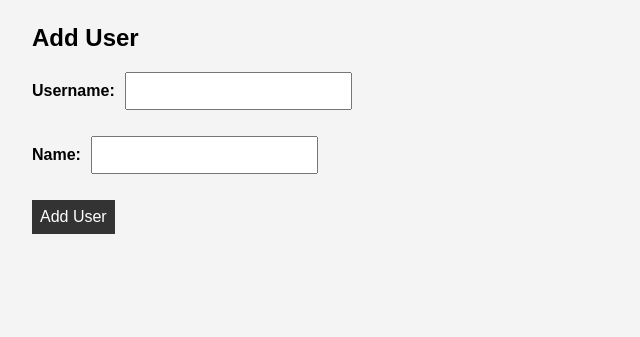
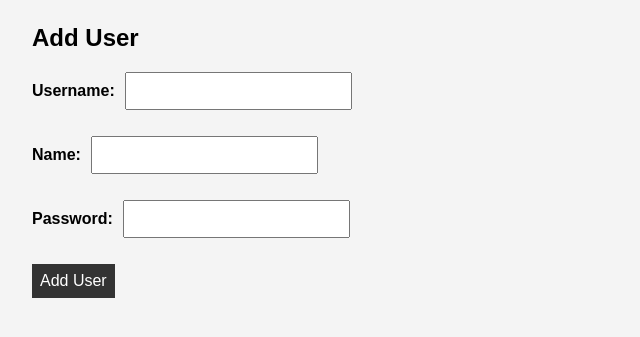
Before and after one commit to Vedavedaveda/Recipe-Database-Project, a Flask app: page /add_user in a window 1280 px wide. Shown: the part 158-495 px from the top of the page, without its empty margins (0-640 px from the left). Run offline with Flask 3, Linux system fonts and the light colour scheme.

Commit message:
fixed adding users

```diff
--- a/app.py
+++ b/app.py
@@ -153,10 +153,11 @@ def add_user():
     if request.method == 'POST':
         username = request.form['username']
         name = request.form['name']
-        new_user = User(username=username, name=name)
+        password = request.form['password']
+        new_user = User(username=username, name=name, password=password)
         db.session.add(new_user)
         db.session.commit()
-        return redirect(url_for('index'))
+        return redirect(url_for('login'))
     return render_template('add_user.html')
 
 @app.route('/add_recipe', methods=['GET', 'POST'])
--- a/templates/add_user.html
+++ b/templates/add_user.html
@@ -19,6 +19,10 @@
                                 <label for="name">Name:</label>
                                 <input type="text" class="form-control" id="name" name="name" required autocomplete="off">
                             </div>
+                            <div class="form-group">
+                                <label for="password">Password:</label>
+                                <input type="text" class="form-control" id="password" name="password" required autocomplete="off">
+                            </div>
                             <div class="text-center">
                                 <button type="submit" class="btn btn-primary">Add User</button>
                             </div>
```
Also changed, not shown: instance/yourdatabase.db.
